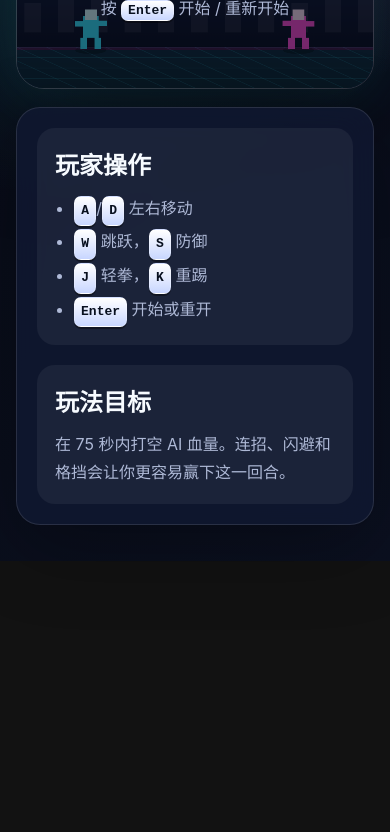
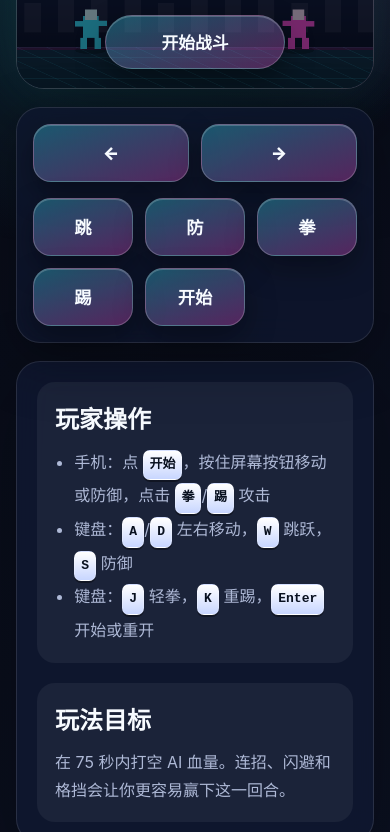
Before and after one commit to wmrqhh/effective-octo-lamp, a plain HTML site: page index.html in a window 390 px wide. Shown: the part 471-1303 px from the top of the page. Before the commit the page ends 1032 px from the top, so only its background shows below. Drawn offline with Linux system fonts and the light colour scheme; animation ran at ten frames a second.

Commit message:
Add mobile touch controls

```diff
--- a/index.html
+++ b/index.html
@@ -24,7 +24,22 @@
         <canvas id="game" width="960" height="540" role="img" aria-label="二维格斗游戏画布"></canvas>
         <div class="overlay" id="overlay">
           <h2>准备战斗</h2>
-          <p>按 <kbd>Enter</kbd> 开始 / 重新开始</p>
+          <p>按 <kbd>Enter</kbd> 或点下面按钮开始 / 重新开始</p>
+          <button class="start-button" type="button" data-start>开始战斗</button>
+        </div>
+      </section>
+
+      <section class="touch-controls" aria-label="手机触屏操作">
+        <div class="touch-cluster" aria-label="移动">
+          <button type="button" data-key="a" aria-label="向左移动">←</button>
+          <button type="button" data-key="d" aria-label="向右移动">→</button>
+        </div>
+        <div class="touch-cluster actions" aria-label="动作">
+          <button type="button" data-key="w" aria-label="跳跃">跳</button>
+          <button type="button" data-key="s" aria-label="防御">防</button>
+          <button type="button" data-key="j" aria-label="轻拳">拳</button>
+          <button type="button" data-key="k" aria-label="重踢">踢</button>
+          <button type="button" data-start aria-label="开始或重开">开始</button>
         </div>
       </section>
 
@@ -32,10 +47,9 @@
         <article>
           <h2>玩家操作</h2>
           <ul>
-            <li><kbd>A</kbd>/<kbd>D</kbd> 左右移动</li>
-            <li><kbd>W</kbd> 跳跃，<kbd>S</kbd> 防御</li>
-            <li><kbd>J</kbd> 轻拳，<kbd>K</kbd> 重踢</li>
-            <li><kbd>Enter</kbd> 开始或重开</li>
+            <li>手机：点 <kbd>开始</kbd>，按住屏幕按钮移动或防御，点击 <kbd>拳</kbd>/<kbd>踢</kbd> 攻击</li>
+            <li>键盘：<kbd>A</kbd>/<kbd>D</kbd> 左右移动，<kbd>W</kbd> 跳跃，<kbd>S</kbd> 防御</li>
+            <li>键盘：<kbd>J</kbd> 轻拳，<kbd>K</kbd> 重踢，<kbd>Enter</kbd> 开始或重开</li>
           </ul>
         </article>
         <article>
--- a/src/game.js
+++ b/src/game.js
@@ -2,6 +2,7 @@ const canvas = document.querySelector("#game");
 const ctx = canvas.getContext("2d");
 const overlay = document.querySelector("#overlay");
 const roundLabel = document.querySelector("#roundLabel");
+const touchButtons = document.querySelectorAll("[data-key]");
 
 const WIDTH = canvas.width;
 const HEIGHT = canvas.height;
@@ -52,6 +53,10 @@ function createFighter(config) {
 const player = createFighter({ name: "玩家", x: 170, color: "#39e6ff", accent: "#d8fbff", facing: 1 });
 const enemy = createFighter({ name: "AI 影刃", x: 730, color: "#ff4fd8", accent: "#ffe3f8", facing: -1 });
 
+function startOrRestart() {
+  if (!game.running) resetRound(game.round + (game.winner ? 1 : 0));
+}
+
 function resetRound(nextRound = game.round) {
   Object.assign(player, createFighter({ name: "玩家", x: 170, color: "#39e6ff", accent: "#d8fbff", facing: 1, wins: player.wins }));
   Object.assign(enemy, createFighter({ name: "AI 影刃", x: 730, color: "#ff4fd8", accent: "#ffe3f8", facing: -1, wins: enemy.wins }));
@@ -62,6 +67,7 @@ function resetRound(nextRound = game.round) {
   game.winner = null;
   game.lastTime = performance.now();
   roundLabel.textContent = String(game.round);
+  overlay.querySelector(".start-button").textContent = "开始战斗";
   overlay.classList.add("hidden");
 }
 
@@ -192,7 +198,8 @@ function endRound(message, winner) {
   game.winner = winner;
   if (winner) winner.wins += 1;
   overlay.querySelector("h2").textContent = message;
-  overlay.querySelector("p").innerHTML = "按 <kbd>Enter</kbd> 进入下一回合";
+  overlay.querySelector("p").innerHTML = "按 <kbd>Enter</kbd> 或点下面按钮进入下一回合";
+  overlay.querySelector(".start-button").textContent = "下一回合";
   overlay.classList.remove("hidden");
 }
 
@@ -345,13 +352,35 @@ window.addEventListener("keydown", (event) => {
   const key = event.key.toLowerCase();
   if (["a", "d", "w", "s", "j", "k", "enter"].includes(key)) event.preventDefault();
   keys.add(key);
-  if (key === "enter" && !game.running) resetRound(game.round + (game.winner ? 1 : 0));
+  if (key === "enter") startOrRestart();
 });
 
 window.addEventListener("keyup", (event) => {
   keys.delete(event.key.toLowerCase());
 });
 
+document.addEventListener("click", (event) => {
+  if (event.target.closest("[data-start]")) startOrRestart();
+});
+
+touchButtons.forEach((button) => {
+  const key = button.dataset.key;
+  const release = () => {
+    keys.delete(key);
+    button.classList.remove("pressed");
+  };
+
+  button.addEventListener("pointerdown", (event) => {
+    event.preventDefault();
+    button.setPointerCapture?.(event.pointerId);
+    keys.add(key);
+    button.classList.add("pressed");
+  });
+  button.addEventListener("pointerup", release);
+  button.addEventListener("pointercancel", release);
+  button.addEventListener("pointerleave", release);
+});
+
 resetRound(1);
 game.running = false;
 overlay.classList.remove("hidden");
--- a/src/styles.css
+++ b/src/styles.css
@@ -178,3 +178,83 @@ kbd {
     width: 100%;
   }
 }
+
+.start-button,
+.touch-controls button {
+  border: 1px solid rgba(255, 255, 255, 0.22);
+  color: var(--text);
+  background: linear-gradient(160deg, rgba(57, 230, 255, 0.32), rgba(255, 79, 216, 0.3));
+  box-shadow: 0 12px 30px rgba(0, 0, 0, 0.34), inset 0 1px 0 rgba(255, 255, 255, 0.2);
+  font: inherit;
+  font-weight: 900;
+  touch-action: none;
+  user-select: none;
+  -webkit-tap-highlight-color: transparent;
+}
+
+.start-button {
+  justify-self: center;
+  min-width: 180px;
+  padding: 14px 24px;
+  border-radius: 999px;
+  font-size: 1.05rem;
+  cursor: pointer;
+}
+
+.touch-controls {
+  display: grid;
+  grid-template-columns: minmax(160px, 0.75fr) minmax(260px, 1.25fr);
+  gap: 16px;
+  margin-top: 18px;
+  padding: 16px;
+  border: 1px solid rgba(255, 255, 255, 0.11);
+  border-radius: 24px;
+  background: rgba(16, 24, 49, 0.72);
+  box-shadow: 0 18px 60px rgba(0, 0, 0, 0.28);
+  backdrop-filter: blur(18px);
+}
+
+.touch-cluster {
+  display: grid;
+  grid-template-columns: repeat(2, minmax(0, 1fr));
+  gap: 12px;
+}
+
+.touch-cluster.actions {
+  grid-template-columns: repeat(5, minmax(0, 1fr));
+}
+
+.touch-controls button {
+  min-height: 64px;
+  border-radius: 18px;
+  font-size: 1.08rem;
+  cursor: pointer;
+}
+
+.start-button:active,
+.touch-controls button:active,
+.touch-controls button.pressed {
+  transform: translateY(2px) scale(0.98);
+  filter: brightness(1.28);
+}
+
+@media (max-width: 760px) {
+  body {
+    overscroll-behavior: contain;
+  }
+
+  .touch-controls {
+    grid-template-columns: 1fr;
+    position: sticky;
+    bottom: 10px;
+    z-index: 5;
+  }
+
+  .touch-cluster.actions {
+    grid-template-columns: repeat(3, minmax(0, 1fr));
+  }
+
+  .touch-controls button {
+    min-height: 58px;
+  }
+}
```
Also changed, not shown: 1 other file.
